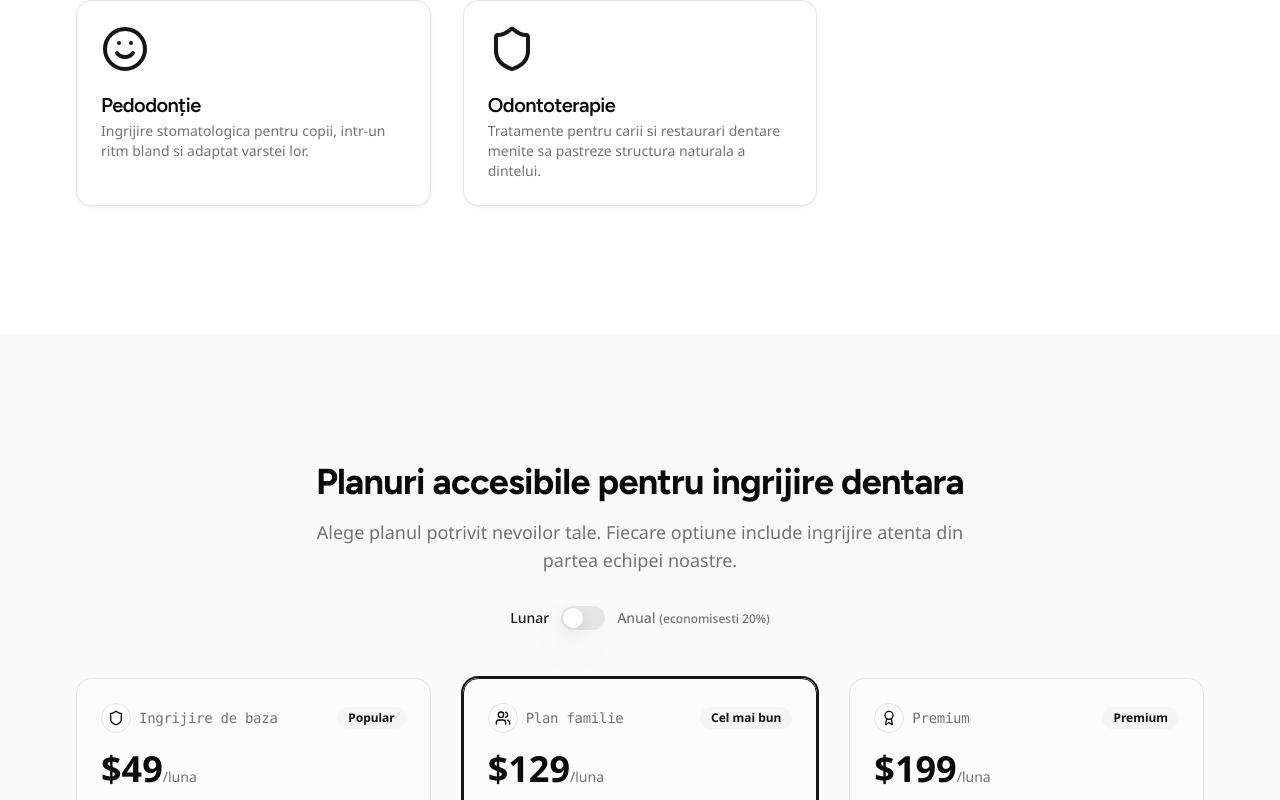
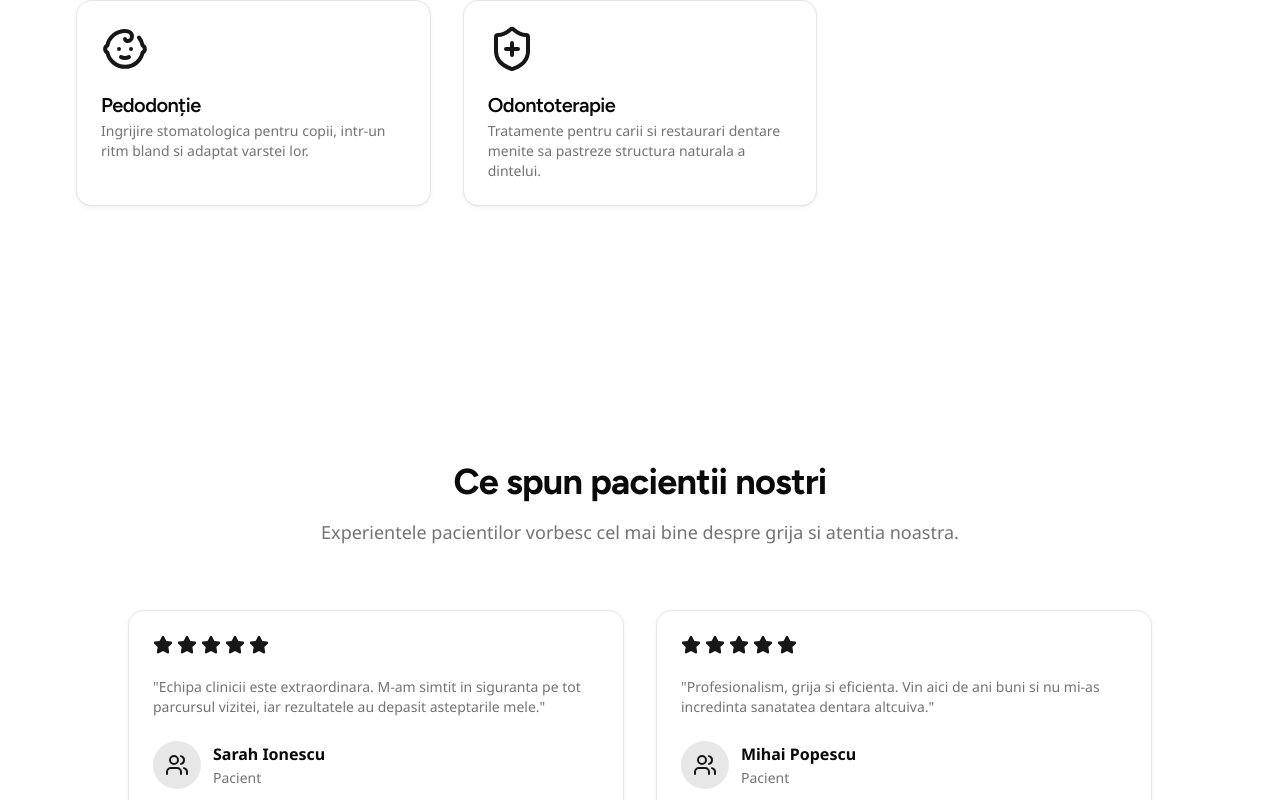
Before and after one commit to Freq95/dr-nasa, a React (Vite) app in the folder magic-ui-demo/smilecare-dental/: page / in a window 1280 px wide. Shown: the part 2000-2800 px from the top of the page. Built offline with nearby package versions, Linux system fonts and the light colour scheme.

Commit message:
Update clinic contact details and services

```diff
--- a/magic-ui-demo/smilecare-dental/src/DentistryWebsite.tsx
+++ b/magic-ui-demo/smilecare-dental/src/DentistryWebsite.tsx
@@ -1,14 +1,13 @@
 "use client";
 
 import * as React from "react";
-import { useState, useEffect, useRef } from "react";
+import { useState } from "react";
 import { motion, AnimatePresence } from "framer-motion";
 import {
   Phone,
   Mail,
   MessageCircle,
   MapPin,
-  Check,
   ChevronDown,
   Star,
   Shield,
@@ -18,12 +17,16 @@ import {
   Calendar,
   Smile,
   Heart,
-  Facebook,
-  Twitter,
-  Instagram,
-  Linkedin,
+  Activity,
+  Baby,
+  BriefcaseMedical,
   ArrowRight,
   Menu,
+  Scissors,
+  ShieldPlus,
+  Sparkles,
+  Stethoscope,
+  Syringe,
   X as XIcon,
 } from "lucide-react";
 
@@ -63,68 +66,6 @@ const Button = React.forwardRef<
   );
 });
 Button.displayName = "Button";
-
-// Input Component
-const Input = React.forwardRef<
-  HTMLInputElement,
-  React.InputHTMLAttributes<HTMLInputElement>
->(({ className, type, ...props }, ref) => {
-  return (
-    <input
-      type={type}
-      className={cn(
-        "flex h-10 w-full rounded-md border border-input bg-background px-3 py-2 text-sm ring-offset-background file:border-0 file:bg-transparent file:text-sm file:font-medium placeholder:text-muted-foreground focus-visible:outline-none focus-visible:ring-2 focus-visible:ring-ring focus-visible:ring-offset-2 disabled:cursor-not-allowed disabled:opacity-50",
-        className
-      )}
-      ref={ref}
-      {...props}
-    />
-  );
-});
-Input.displayName = "Input";
-
-// Textarea Component
-const Textarea = React.forwardRef<
-  HTMLTextAreaElement,
-  React.TextareaHTMLAttributes<HTMLTextAreaElement>
->(({ className, ...props }, ref) => {
-  return (
-    <textarea
-      className={cn(
-        "flex min-h-[80px] w-full rounded-md border border-input bg-background px-3 py-2 text-sm ring-offset-background placeholder:text-muted-foreground focus-visible:outline-none focus-visible:ring-2 focus-visible:ring-ring focus-visible:ring-offset-2 disabled:cursor-not-allowed disabled:opacity-50",
-        className
-      )}
-      ref={ref}
-      {...props}
-    />
-  );
-});
-Textarea.displayName = "Textarea";
-
-// Badge Component
-const Badge = ({
-  className,
-  variant = "default",
-  ...props
-}: React.HTMLAttributes<HTMLDivElement> & {
-  variant?: "default" | "secondary";
-}) => {
-  const variants = {
-    default: "border-transparent bg-primary text-primary-foreground hover:bg-primary/80",
-    secondary: "border-transparent bg-secondary text-secondary-foreground hover:bg-secondary/80",
-  };
-
-  return (
-    <div
-      className={cn(
-        "inline-flex items-center rounded-full border px-2.5 py-0.5 text-xs font-semibold transition-colors focus:outline-none focus:ring-2 focus:ring-ring focus:ring-offset-2",
-        variants[variant],
-        className
-      )}
-      {...props}
-    />
-  );
-};
 
 // Card Components
 const Card = React.forwardRef<
@@ -258,10 +199,9 @@ const DentistryWebsite = () => {
   const [mobileMenuOpen, setMobileMenuOpen] = useState(false);
   const [appointmentModalOpen, setAppointmentModalOpen] = useState(false);
   const [expandedFaq, setExpandedFaq] = useState<number | null>(0);
-  const [billingCycle, setBillingCycle] = useState<"monthly" | "annually">("monthly");
-  const dentistPhone = "+40722123456";
-  const displayPhone = "0722 123 456";
-  const whatsappPhone = "40722123456";
+  const dentistPhone = "+40767161774";
+  const displayPhone = "0767 161 774";
+  const whatsappPhone = "40767161774";
   const whatsappMessage =
     "Buna ziua! As dori sa programez o consultatie stomatologica. Ma puteti ajuta cu un interval disponibil?";
 
@@ -339,55 +279,6 @@ const DentistryWebsite = () => {
     },
   ];
 
-  const pricingPlans = [
-    {
-      name: "Ingrijire de baza",
-      price: billingCycle === "monthly" ? 49 : 470,
-      description: "Ingrijire dentara esentiala pentru pacienti individuali",
-      features: [
-        "2 igienizari pe an",
-        "Radiografie anuala",
-        "Consultatii stomatologice",
-        "10% reducere la tratamente",
-        "Acces la urgente",
-      ],
-      icon: Shield,
-      badge: "Popular",
-    },
-    {
-      name: "Plan familie",
-      price: billingCycle === "monthly" ? 129 : 1240,
-      description: "Ingrijire completa pentru intreaga familie",
-      features: [
-        "Pana la 4 membri ai familiei",
-        "Igienizari nelimitate",
-        "Radiografii incluse",
-        "20% reducere la tratamente",
-        "Programari prioritare",
-        "Consult ortodontic",
-      ],
-      icon: Users,
-      badge: "Cel mai bun",
-      highlighted: true,
-    },
-    {
-      name: "Premium",
-      price: billingCycle === "monthly" ? 199 : 1910,
-      description: "Pachet complet pentru sanatate dentara",
-      features: [
-        "Vizite nelimitate",
-        "Preventie completa",
-        "Consultatii estetice",
-        "30% reducere la tratamente",
-        "Linie de urgenta 24/7",
-        "Albire dentara inclusa",
-        "Coordonator dedicat",
-      ],
-      icon: Award,
-      badge: "Premium",
-    },
-  ];
-
   return (
     <div className="min-h-screen bg-background text-foreground">
       {/* Navigation */}
@@ -406,9 +297,6 @@ const DentistryWebsite = () => {
               </a>
               <a href="#about" className="text-sm font-medium hover:text-primary transition-colors">
                 Despre
-              </a>
-              <a href="#pricing" className="text-sm font-medium hover:text-primary transition-colors">
-                Planuri
               </a>
               <a href="#testimonials" className="text-sm font-medium hover:text-primary transition-colors">
                 Pareri
@@ -436,9 +324,6 @@ const DentistryWebsite = () => {
               </a>
               <a href="#about" className="block text-sm font-medium hover:text-primary transition-colors">
                 Despre
-              </a>
-              <a href="#pricing" className="block text-sm font-medium hover:text-primary transition-colors">
-                Planuri
               </a>
               <a href="#testimonials" className="block text-sm font-medium hover:text-primary transition-colors">
                 Pareri
@@ -553,42 +438,42 @@ const DentistryWebsite = () => {
           <div className="grid md:grid-cols-2 lg:grid-cols-3 gap-8">
             {[
               {
-                icon: Award,
+                icon: Syringe,
                 title: "Implanturi",
                 description: "Solutii moderne pentru inlocuirea dintilor lipsa si refacerea confortului la masticatie.",
               },
               {
-                icon: Shield,
+                icon: Scissors,
                 title: "Chirurgie",
                 description: "Interventii chirurgicale orale realizate cu atentie, planificare si control al disconfortului.",
               },
               {
-                icon: Smile,
+                icon: Sparkles,
                 title: "Albire Dentară",
                 description: "Tratamente de albire pentru un zambet mai luminos, cu evaluare si recomandari personalizate.",
               },
               {
-                icon: Heart,
+                icon: Stethoscope,
                 title: "Endodonție",
                 description: "Tratamentul canalelor radiculare pentru salvarea dintilor afectati si eliminarea durerii.",
               },
               {
-                icon: Clock,
+                icon: Activity,
                 title: "Parodontologie",
                 description: "Diagnostic si tratament pentru afectiunile gingivale si sanatatea tesuturilor de sustinere.",
               },
               {
-                icon: Users,
+                icon: BriefcaseMedical,
                 title: "Protetica Dentara",
                 description: "Coroane, punti si lucrari protetice pentru functie, estetica si stabilitate pe termen lung.",
               },
               {
-                icon: Smile,
+                icon: Baby,
                 title: "Pedodonție",
                 description: "Ingrijire stomatologica pentru copii, intr-un ritm bland si adaptat varstei lor.",
               },
               {
-                icon: Shield,
+                icon: ShieldPlus,
                 title: "Odontoterapie",
                 description: "Tratamente pentru carii si restaurari dentare menite sa pastreze structura naturala a dintelui.",
               },
@@ -607,97 +492,6 @@ const DentistryWebsite = () => {
                     <CardDescription>{feature.description}</CardDescription>
                   </CardHeader>
                 </Card>
-              </motion.div>
-            ))}
-          </div>
-        </div>
-      </section>
-
-      {/* Pricing Section */}
-      <section id="pricing" className="py-20 lg:py-32 bg-muted/50">
-        <div className="container mx-auto px-4">
-          <div className="text-center mb-12">
-            <h2 className="text-3xl md:text-4xl font-bold mb-4">
-              Planuri accesibile pentru ingrijire dentara
-            </h2>
-            <p className="text-lg text-muted-foreground max-w-2xl mx-auto mb-8">
-              Alege planul potrivit nevoilor tale. Fiecare optiune include ingrijire atenta din partea echipei noastre.
-            </p>
-
-            {/* Billing Toggle */}
-            <div className="flex items-center justify-center gap-3 mb-8">
-              <span className={`text-sm font-medium ${billingCycle === "monthly" ? "text-primary" : "text-muted-foreground"}`}>
-                Lunar
-              </span>
-              <button
-                onClick={() => setBillingCycle(billingCycle === "monthly" ? "annually" : "monthly")}
-                className="relative inline-flex h-6 w-11 shrink-0 cursor-pointer rounded-full border-2 border-transparent transition-colors duration-200 ease-in-out focus:outline-none focus:ring-2 focus:ring-ring focus:ring-offset-2 focus:ring-offset-background bg-input"
-                role="switch"
-                aria-checked={billingCycle === "annually"}
-              >
-                <span
-                  className={`pointer-events-none inline-block h-5 w-5 transform rounded-full bg-background shadow-lg ring-0 transition duration-200 ease-in-out ${
-                    billingCycle === "annually" ? "translate-x-5" : "translate-x-0"
-                  }`}
-                />
-              </button>
-              <span className={`text-sm font-medium ${billingCycle === "annually" ? "text-primary" : "text-muted-foreground"}`}>
-                Anual <span className="text-xs">(economisesti 20%)</span>
-              </span>
-            </div>
-          </div>
-
-          <div className="grid md:grid-cols-3 gap-8 max-w-6xl mx-auto">
-            {pricingPlans.map((plan, index) => (
-              <motion.div
-                key={index}
-                initial={{ opacity: 0, y: 20 }}
-                whileInView={{ opacity: 1, y: 0 }}
-                transition={{ duration: 0.5, delay: index * 0.1 }}
-                viewport={{ once: true }}
-              >
-                <div
-                  className={cn(
-                    "relative h-full overflow-hidden rounded-lg border p-6 bg-background supports-[backdrop-filter]:bg-background/40 backdrop-blur-xs",
-                    plan.highlighted && "border-primary ring-2 ring-primary"
-                  )}
-                >
-                  <div className="flex items-center gap-2 mb-4">
-                    <div className="flex items-center justify-center rounded-full border p-1.5">
-                      <plan.icon className="h-4 w-4" />
-                    </div>
-                    <h3 className="text-muted-foreground font-mono text-sm">{plan.name}</h3>
-                    <Badge variant="secondary" className="ml-auto">
-                      {plan.badge}
-                    </Badge>
-                  </div>
-
-                  <div className="mb-4">
-                    <span className="text-4xl font-bold">${plan.price}</span>
-                    <span className="text-muted-foreground text-sm">
-                      /{billingCycle === "monthly" ? "luna" : "an"}
-                    </span>
-                  </div>
-
-                  <p className="text-sm text-muted-foreground mb-6">{plan.description}</p>
-
-                  <ul className="space-y-3 mb-6">
-                    {plan.features.map((feature, idx) => (
-                      <li key={idx} className="flex items-start gap-2">
-                        <Check className="h-5 w-5 text-primary shrink-0 mt-0.5" />
-                        <span className="text-sm">{feature}</span>
-                      </li>
-                    ))}
-                  </ul>
-
-                  <Button
-                    className="w-full"
-                    variant={plan.highlighted ? "default" : "outline"}
-                    onClick={openAppointmentModal}
-                  >
-                    Alege planul
-                  </Button>
-                </div>
               </motion.div>
             ))}
           </div>
@@ -822,9 +616,8 @@ const DentistryWebsite = () => {
                   <div>
                     <div className="font-semibold mb-1">Adresa</div>
                     <div className="text-muted-foreground">
-                      Targu Jiu<br />
-                      Judetul Gorj<br />
-                      Romania
+                      Strada Republicii 6, sc.1, ap.3<br />
+                      210152 Târgu Jiu
                     </div>
                   </div>
                 </div>
@@ -836,8 +629,12 @@ const DentistryWebsite = () => {
                   <div>
                     <div className="font-semibold mb-1">Program</div>
                     <div className="text-muted-foreground">
-                      Luni-Vineri: 08:00 - 18:00<br />
-                      Sambata: 09:00 - 14:00<br />
+                      Luni: 10-18<br />
+                      Marti: 12-20<br />
+                      Miercuri: 10-18<br />
+                      Joi: 12-20<br />
+                      Vineri: 10-18<br />
+                      Sambata: inchis<br />
                       Duminica: inchis
                     </div>
                   </div>
@@ -856,7 +653,7 @@ const DentistryWebsite = () => {
                 <div className="overflow-hidden rounded-lg border">
                   <iframe
                     title="Harta CMArt Dent Tg. Jiu"
-                    src="https://www.google.com/maps?q=Targu%20Jiu%2C%20Romania&output=embed"
+                    src="https://www.google.com/maps?q=Strada%20Republicii%206%2C%20sc.1%2C%20ap.3%2C%20210152%20T%C3%A2rgu%20Jiu&output=embed"
                     className="h-[360px] w-full"
                     loading="lazy"
                     referrerPolicy="no-referrer-when-downgrade"
@@ -890,7 +687,6 @@ const DentistryWebsite = () => {
               <ul className="space-y-2 text-sm">
                 <li><a href="#services" className="text-muted-foreground hover:text-primary transition-colors">Servicii</a></li>
                 <li><a href="#about" className="text-muted-foreground hover:text-primary transition-colors">Despre noi</a></li>
-                <li><a href="#pricing" className="text-muted-foreground hover:text-primary transition-colors">Planuri</a></li>
                 <li><a href="#contact" className="text-muted-foreground hover:text-primary transition-colors">Contact</a></li>
               </ul>
             </div>
@@ -910,21 +706,23 @@ const DentistryWebsite = () => {
             </div>
 
             <div>
-              <h3 className="font-semibold mb-4">Urmareste-ne</h3>
-              <div className="flex gap-4">
-                <a href="#" className="rounded-full bg-primary/10 p-2 hover:bg-primary/20 transition-colors">
-                  <Facebook className="h-5 w-5 text-primary" />
-                </a>
-                <a href="#" className="rounded-full bg-primary/10 p-2 hover:bg-primary/20 transition-colors">
-                  <Twitter className="h-5 w-5 text-primary" />
-                </a>
-                <a href="#" className="rounded-full bg-primary/10 p-2 hover:bg-primary/20 transition-colors">
-                  <Instagram className="h-5 w-5 text-primary" />
-                </a>
-                <a href="#" className="rounded-full bg-primary/10 p-2 hover:bg-primary/20 transition-colors">
-                  <Linkedin className="h-5 w-5 text-primary" />
-                </a>
-              </div>
+              <h3 className="font-semibold mb-4">Program</h3>
+              <dl className="grid grid-cols-[auto_1fr] gap-x-4 gap-y-1 text-sm text-muted-foreground">
+                <dt>Luni</dt>
+                <dd>10-18</dd>
+                <dt>Marti</dt>
+                <dd>12-20</dd>
+                <dt>Miercuri</dt>
+                <dd>10-18</dd>
+                <dt>Joi</dt>
+                <dd>12-20</dd>
+                <dt>Vineri</dt>
+                <dd>10-18</dd>
+                <dt>Sambata</dt>
+                <dd>inchis</dd>
+                <dt>Duminica</dt>
+                <dd>inchis</dd>
+              </dl>
             </div>
           </div>
 
```
Also changed, not shown: 1 other file (tests, documents, lock files or other folders).
